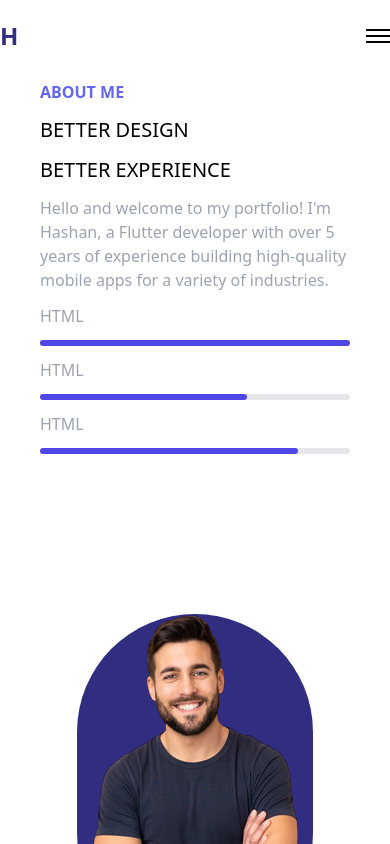
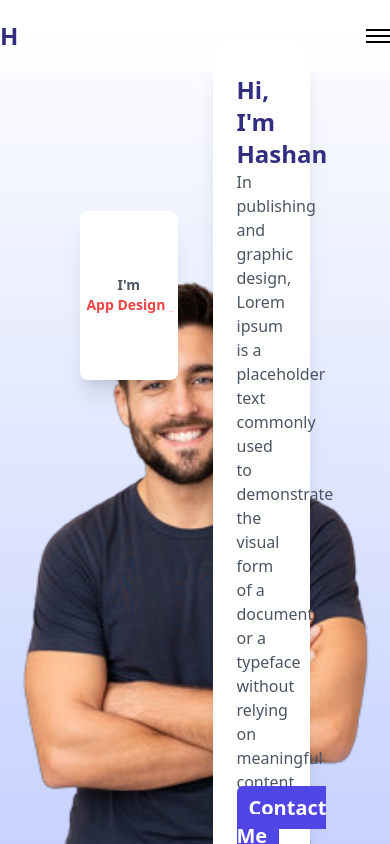
Before and after one commit to hashanranasinghe/portfolio, a React (Vite) app: page / in a window 390 px wide. Shown: the top 844 px of the page. Built offline with nearby package versions, Linux system fonts and the light colour scheme.

Commit message:
image center

```diff
--- a/src/components/heroSection/AboutCard.jsx
+++ b/src/components/heroSection/AboutCard.jsx
@@ -11,7 +11,7 @@ function AboutCard() {
         type: "spring",
         stiffness: 200,
       }}
-      className="hidden lg:flex flex-col gap-4 p-6 rounded-md shadow-xl absolute top-20 bottom-0 m-auto right-20 bg-white h-fit w-1/4"
+      className="flex-col gap-4 p-6 rounded-md shadow-xl absolute top-20 bottom-0 m-auto right-20 bg-white h-fit w-1/4"
     >
       <h1 className="text-2xl font-bold text-indigo-900">Hi, I'm Hashan</h1>
       <p className="text-gray-600">
@@ -23,7 +23,7 @@ function AboutCard() {
       <motion.a
         whileTap={{ scale: 0.9 }}
         href="#contact"
-        className="border-cyan-800 text-white text-xl w-fit px-3 py-2 rounded-md font-semibold"
+        className="bg-indigo-600 text-white text-xl w-fit px-3 py-2 rounded-md font-semibold"
       >
         Contact Me
       </motion.a>
--- a/src/components/heroSection/Header.jsx
+++ b/src/components/heroSection/Header.jsx
@@ -1,11 +1,10 @@
 import HamburgerMenu from "../heroSection/HamburgerMenu";
-
 
 import HeroSection from "./HeroSection";
 
 function Header() {
   return (
-    <div className="lg:h-screen overflow-hidden relative  bg-gradient-to-t from-indigo-200">
+    <div className="h-screen overflow-hidden relative  bg-gradient-to-t from-indigo-200">
       <nav className="w-full fixed top-0 z-10 backdrop-blur-md bg-white/50 ...">
         <div className="container mx-auto py-5 flex items-center justify-between">
           <span className="text-2xl font-bold  text-indigo-900">H</span>
--- a/src/components/heroSection/HeroSection.jsx
+++ b/src/components/heroSection/HeroSection.jsx
@@ -10,7 +10,7 @@ function HeroSection() {
 
       <img
         src={Owner}
-        className="absolute bottom-0 right-0 lg:left-0 mx-auto h-2/3 object-cover"
+        className="absolute bottom-0 right-0 left-0 mx-auto h-2/3 object-cover"
         alt=""
       />
 
```
